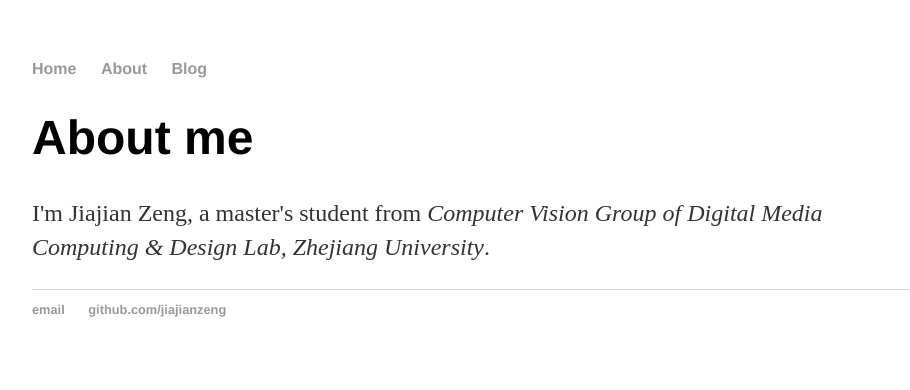
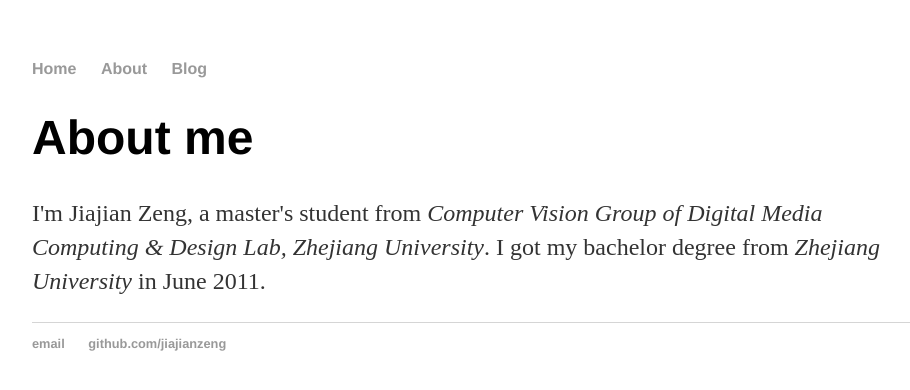
Before and after one commit to JiajianZeng/jiajianzeng.github.io, a Jekyll site: the page built from about/index.html, in a window 1280 px wide. Shown: the top 390 px of the page, without its empty margins (160-1070 px from the left). Built offline with Jekyll 4.4.1, drawn with Linux system fonts in a browser that asks for light colours.

Commit message:
Update index.html

```diff
--- a/about/index.html
+++ b/about/index.html
@@ -4,5 +4,5 @@
 ---
 <div class="blurb">
 	<h1>About me</h1>
-		<p>I'm Jiajian Zeng, a master's student from <em>Computer Vision Group of Digital Media Computing & Design Lab, Zhejiang University</em>. </p>
+		<p>I'm Jiajian Zeng, a master's student from <em>Computer Vision Group of Digital Media Computing & Design Lab, Zhejiang University</em>. I got my bachelor degree from <em>Zhejiang University</em> in June 2011.</p>
 </div><!-- /.blurb -->
```
